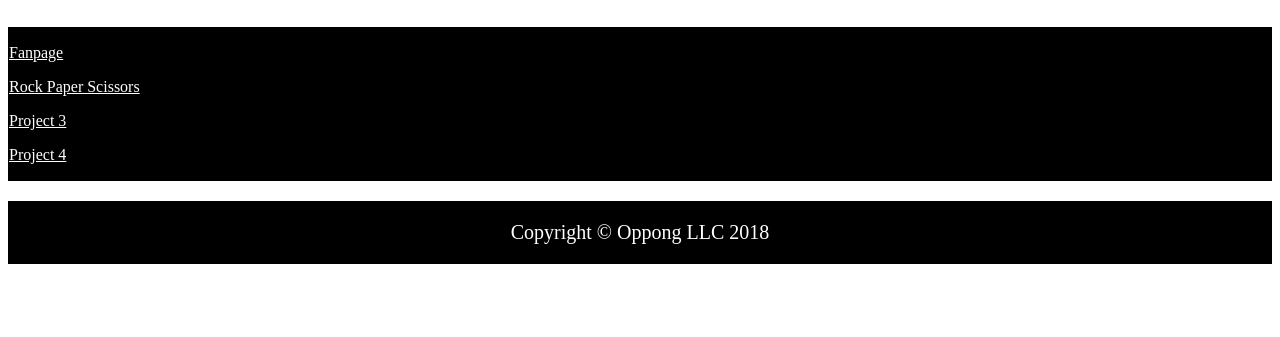
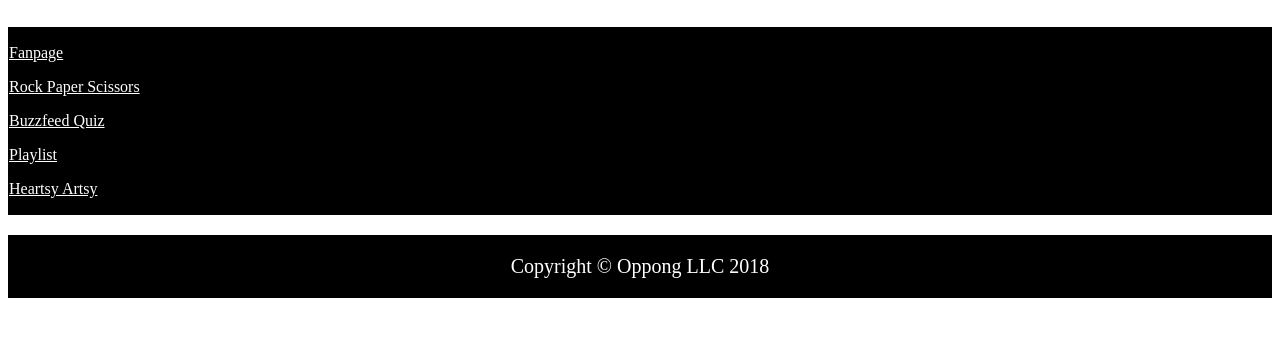
Before and after one commit to AlexHuynh35/portfolio, a plain HTML site: page portfolio.html in a window 1280 px wide. Shown: the part 293-630 px from the top of the page. Drawn offline with nearby package versions, Linux system fonts and the light colour scheme.

Commit message:
Added projects and changed ScriptEd to Code Nation

```diff
--- a/portfolio.html
+++ b/portfolio.html
@@ -19,8 +19,9 @@
         <div class="projects">
             <p><a href="https://crazyscientist314.github.io/fanpage/">Fanpage</a></p>
             <p><a href="https://crazyscientist314.github.io/rockpaperscissors/">Rock Paper Scissors</a></a></p>
-            <p><a href="">Project 3</a></p>
-            <p><a href="">Project 4</a></p>
+            <p><a href="https://crazyscientist314.github.io/quiz/">Buzzfeed Quiz</a></p>
+            <p><a href="https://crazyscientist314.github.io/playlist/">Playlist</a></p>
+            <p><a href="https://diligent-oxygen.glitch.me/">Heartsy Artsy</a></p>
         </div>
         <div class="whitespace">
             <p></p>
```
Also changed, not shown: aboutme.html (+1 -1 lines).
